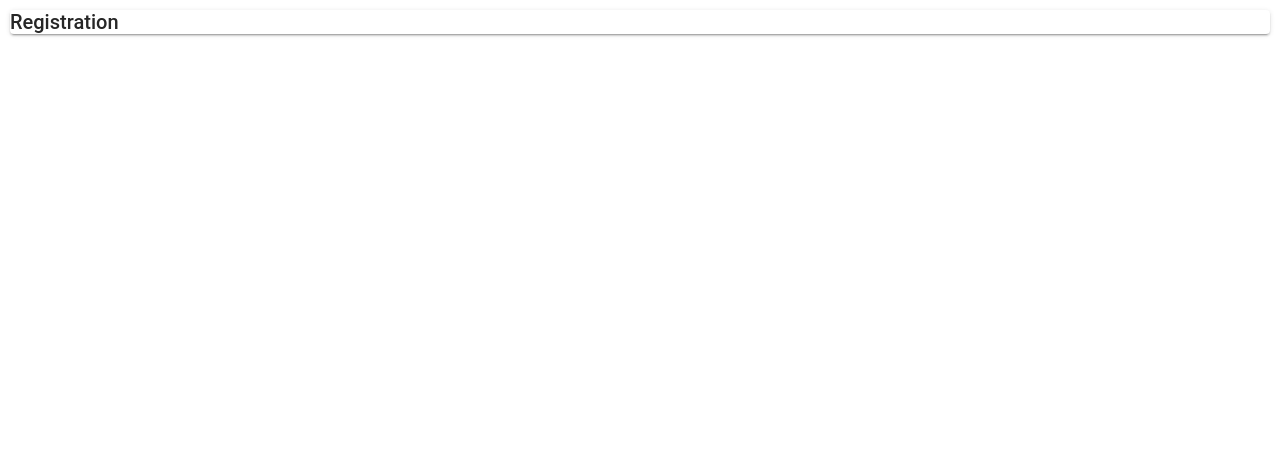
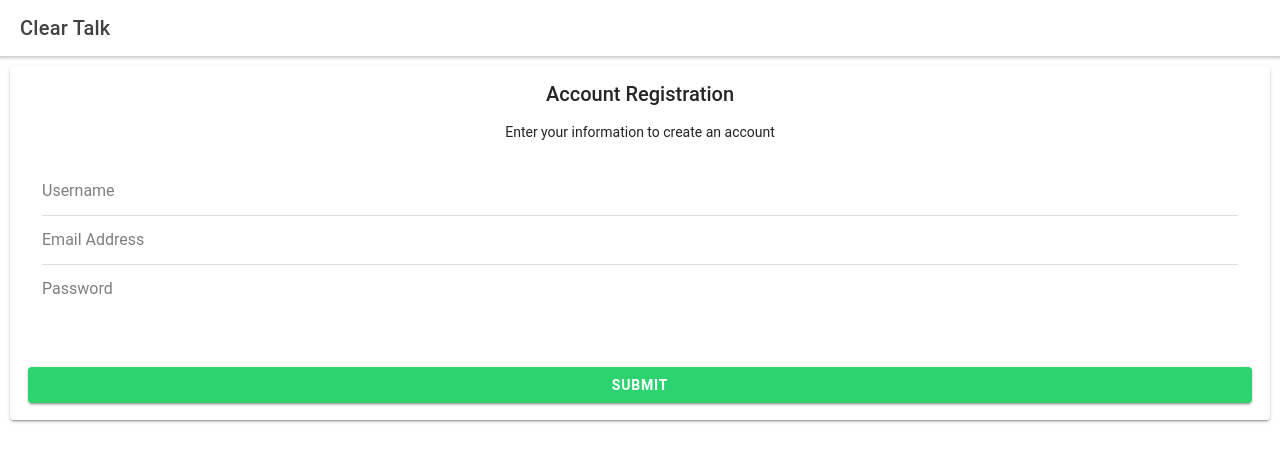
Before and after one commit to dylansapienza/clear-talk, a React (Create React App) app in the folder client/: page /signup in a window 1280 px wide. Shown: the top 462 px of the page. Built offline with nearby package versions, Linux system fonts and the light colour scheme.

Commit message:
Added Registration Form:

```diff
--- a/client/src/components/Signup.js
+++ b/client/src/components/Signup.js
@@ -1,4 +1,5 @@
-import React, { useState, useEffect } from "react";
+import React, { useState } from "react";
+import axios from "axios";
 import {
   IonApp,
   IonHeader,
@@ -13,19 +14,103 @@ import {
   IonCardSubtitle,
   IonButton,
   IonText,
-  IonLabel,
-  IonRow,
+  IonList,
+  IonItem,
+  IonInput,
+  IonItemDivider,
 } from "@ionic/react";
 import "@ionic/core/css/ionic.bundle.css";
 
-function Signup(props){
-    return(
-        <IonApp>
-            <IonCard>
-                <IonCardTitle>Registration</IonCardTitle>
-            </IonCard>
-        </IonApp>
-    );
+function postInfo(username, email, password) {
+  const p_info = {
+    username: username,
+    email: email,
+    password: password,
+  };
+  axios
+    .post("/accountcreation", p_info, {
+      headers: {
+        "Content-Type": "application/json",
+      },
+    })
+    .then((response) => {
+      window.location.replace(response.data);
+    })
+    .catch((error) => {
+      console.log(error);
+    });
 }
 
-export default Signup;
+function AddAccountInfo(props) {
+
+  const [username, setUsername] = useState();
+  const [email, setEmail] = useState();
+  const [password, setPassword] = useState();
+
+  return (
+    <IonPage>
+      <IonHeader>
+        <IonToolbar>
+          <IonTitle>Clear Talk</IonTitle>
+        </IonToolbar>
+      </IonHeader>
+      <IonContent>
+        <IonCard>
+          <IonCardHeader>
+            <IonCardTitle class="ion-text-center">
+              Account Registration
+            </IonCardTitle>
+          </IonCardHeader>
+          <IonCardContent class="ion-text-center ion-text-bold">
+            <IonText color="dark">
+              Enter your information to create an account
+            </IonText>
+            <IonList inset="true">
+              <IonItem>
+                <IonInput
+                  value={username}
+                  placeholder="Username"
+                  required="true"
+                  onIonChange={(e) => setUsername(e.detail.value)}
+                ></IonInput>
+              </IonItem>
+              <IonItem>
+                <IonInput
+                  value={email}
+                  inputmode="email"
+                  pattern="email"
+                  required="true"
+                  placeholder="Email Address"
+                  onIonChange={(e) => setEmail(e.detail.value)}
+                ></IonInput>
+              </IonItem>
+              <IonItem>
+                <IonInput
+                  value={password}
+                  type="password"
+                  required="true"
+                  placeholder="Password"
+                  onIonChange={(e) => setPassword(e.detail.value)}
+                ></IonInput>
+              </IonItem>
+            </IonList>
+          </IonCardContent>
+
+          <IonCardContent>
+            <IonButton
+              expand="block"
+              color="success"
+              strong="true"
+              onClick={() =>
+                postInfo(username, email, password)
+              }
+            >
+              Submit
+            </IonButton>
+          </IonCardContent>
+        </IonCard>
+      </IonContent>
+    </IonPage>
+  );
+}
+export default AddAccountInfo;
```
